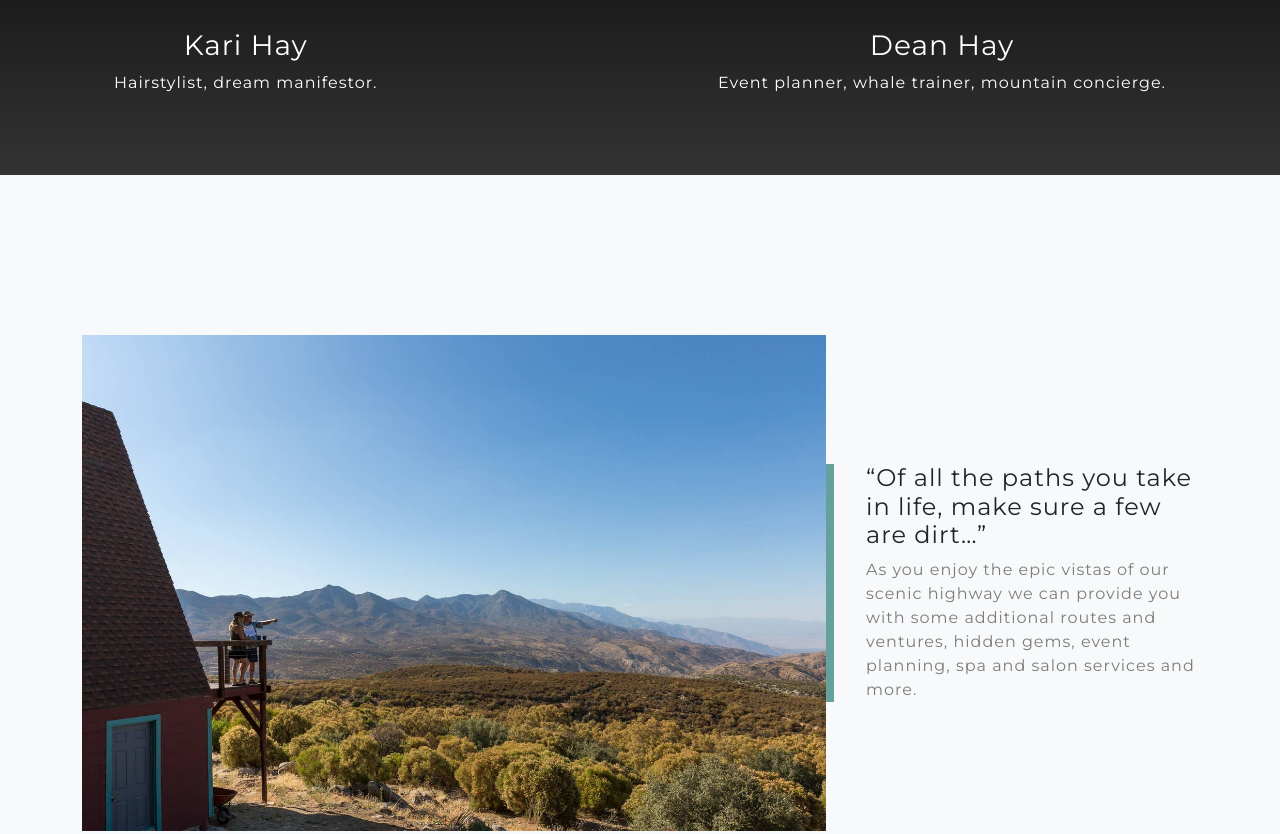
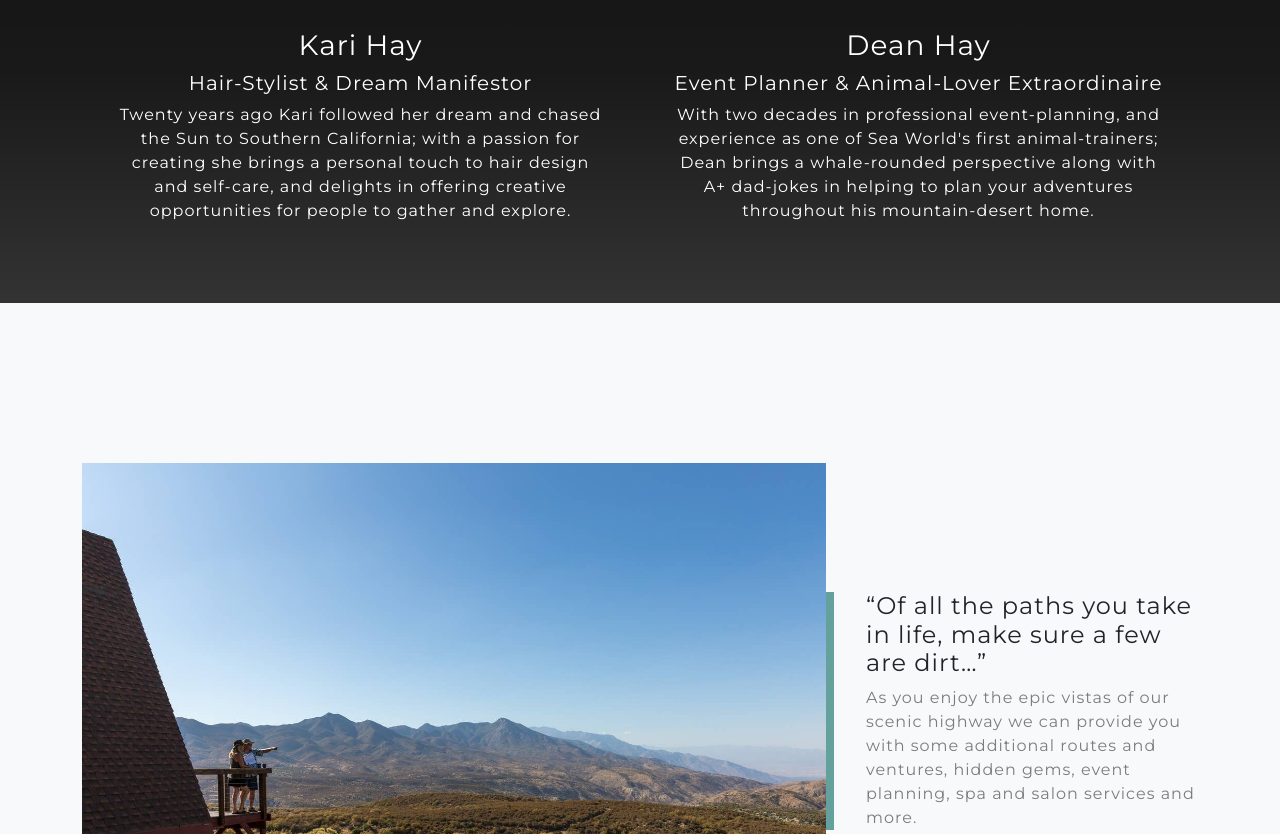
Before and after one commit to toddalex/destination74, a website: page public/index.html in a window 1280 px wide. Shown: the part 1427-2261 px from the top of the page. Drawn offline with nearby package versions, Linux system fonts and the light colour scheme.

Commit message:
adding contact bios

```diff
--- a/public/index.html
+++ b/public/index.html
@@ -61,15 +61,19 @@
                     <div class="biocard">
                         <img src="assets/img/kari.jpeg" alt="Kari Hay headshot"class="headshot"/>
                         <h3>Kari Hay</h3>
+                        <h5>Hair-Stylist & Dream Manifestor</h5>
                         <p class="biotitle">
-                            Hairstylist, dream manifestor.
+                            Twenty years ago Kari followed her dream and chased the Sun to Southern California; with a passion for creating she brings a personal
+                            touch to hair design and self-care, and delights in offering creative opportunities for people to gather and explore.
                         </p>
                     </div>
                     <div class="biocard">
                         <img src="assets/img/dean.jpeg" alt="Dean Hay headshot" class="headshot"/>
                         <h3 class="biotitle">Dean Hay</h3>
+                        <h5 class="jobtitle">Event Planner & Animal-Lover Extraordinaire</h5>
                         <p class="bio">
-                            Event planner, whale trainer, mountain concierge.
+                            With two decades in professional event-planning, and experience as one of Sea World's first animal-trainers;
+                            Dean brings a whale-rounded perspective along with A+ dad-jokes in helping to plan your adventures throughout his mountain-desert home.
                         </p>
                     </div>
                 </div>
@@ -117,7 +121,7 @@
                         <div class="bg-black text-center h-100 project">
                             <div class="d-flex h-100">
                                 <div class="project-text w-100 my-auto text-center text-lg-right">
-                                    <h4 class="text-white">Catered Dinners & Event Space</h4>
+                                    <h4 class="text-white">Catered Dinners & Events</h4>
                                     <p class="mb-0 text-white-50">Dinner with a view. Our deck at sunset and rustic A-frame cabin make for an unforgettable locale to host your special occasion.</p>
                                     <hr class="d-none d-lg-block mb-0 mr-0" />
                                 </div>
@@ -207,7 +211,7 @@
         </section>
         <!-- Footer-->
         <footer class="footer bg-black small text-center text-white-50">
-            <div class="container">Copyright ©2020 Destination 74</div>
+            <div class="container">Copyright ©2020 Destination 74 LLC</div>
             <div class="container">Website created by <a href="http://www.toddalexander.io" target="_blank">Todd Alexander Digital</a></div>
         </footer>
         <!-- Bootstrap core JS-->
```
